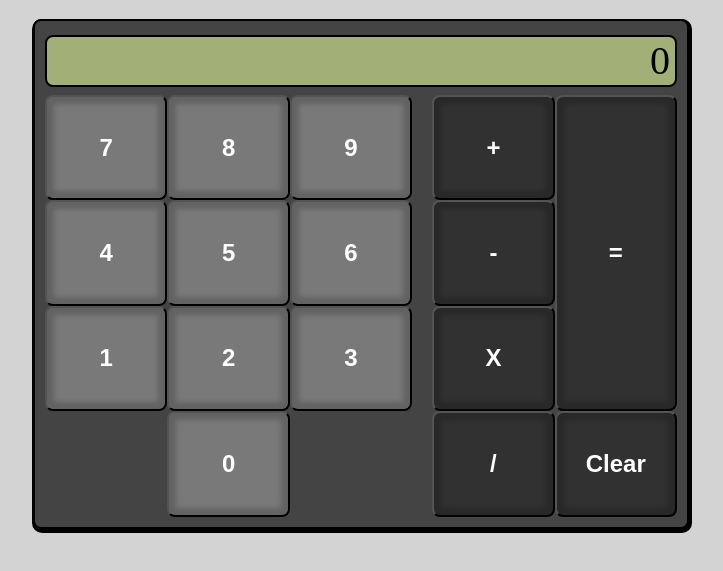
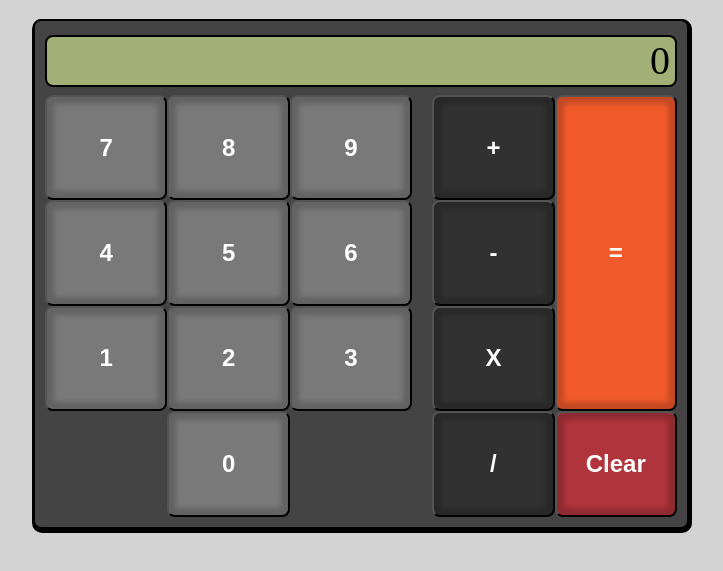
Before and after one commit to CRSpeight/Odin-Calculator, a plain HTML site: page index.html in a window 1280 px wide. Shown: the part 61-632 px from the top of the page, without its empty margins (279-1002 px from the left). Drawn offline with Linux system fonts and the light colour scheme.

Commit message:
updated equal and clear buttons with new fancy colors

```diff
--- a/script.js
+++ b/script.js
@@ -46,12 +46,12 @@ const buttons = [
   { displayName: "8", cssName: "eight", type: "digit" },
   { displayName: "9", cssName: "nine", type: "digit" },
   { displayName: "0", cssName: "zero", type: "digit" },
-  { displayName: "Clear", cssName: "clear", type: "function" },
+  { displayName: "Clear", cssName: "clear", type: "clear" },
   { displayName: "+", cssName: "add", type: "function" },
   { displayName: "-", cssName: "subtract", type: "function" },
   { displayName: "X", cssName: "multiply", type: "function" },
   { displayName: "/", cssName: "divide", type: "function" },
-  { displayName: "=", cssName: "equal", type: "function" },
+  { displayName: "=", cssName: "equal", type: "operator" },
 ];
 
 buttons.forEach(function (button) {
--- a/style.css
+++ b/style.css
@@ -61,6 +61,16 @@ button {
   color: white;
 }
 
+.operator {
+  background-color: #f15a2b;
+  color: white;
+}
+
+.clear {
+  background-color: #af343c;
+  color: white;
+}
+
 body {
   background-color: lightgray;
 }
```
